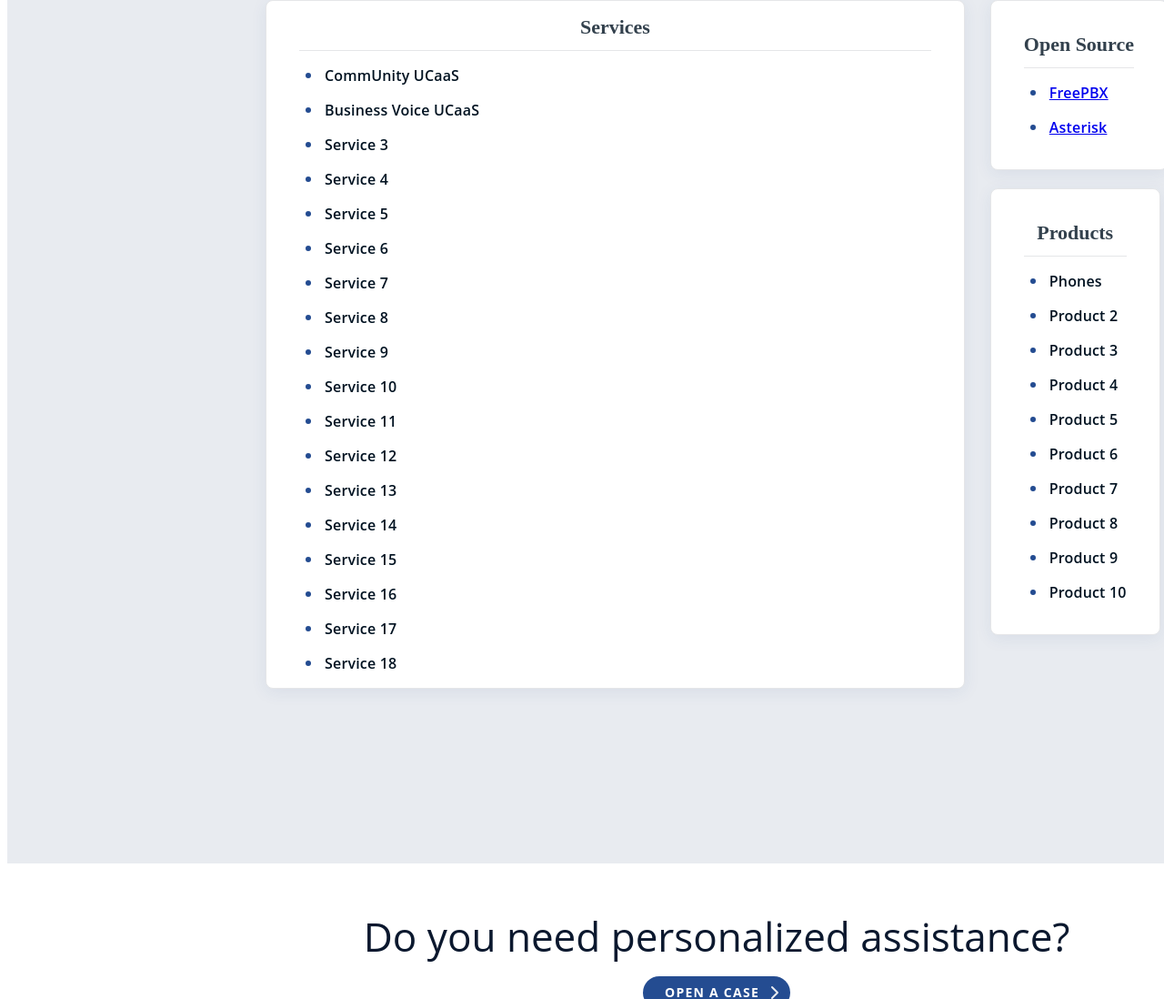
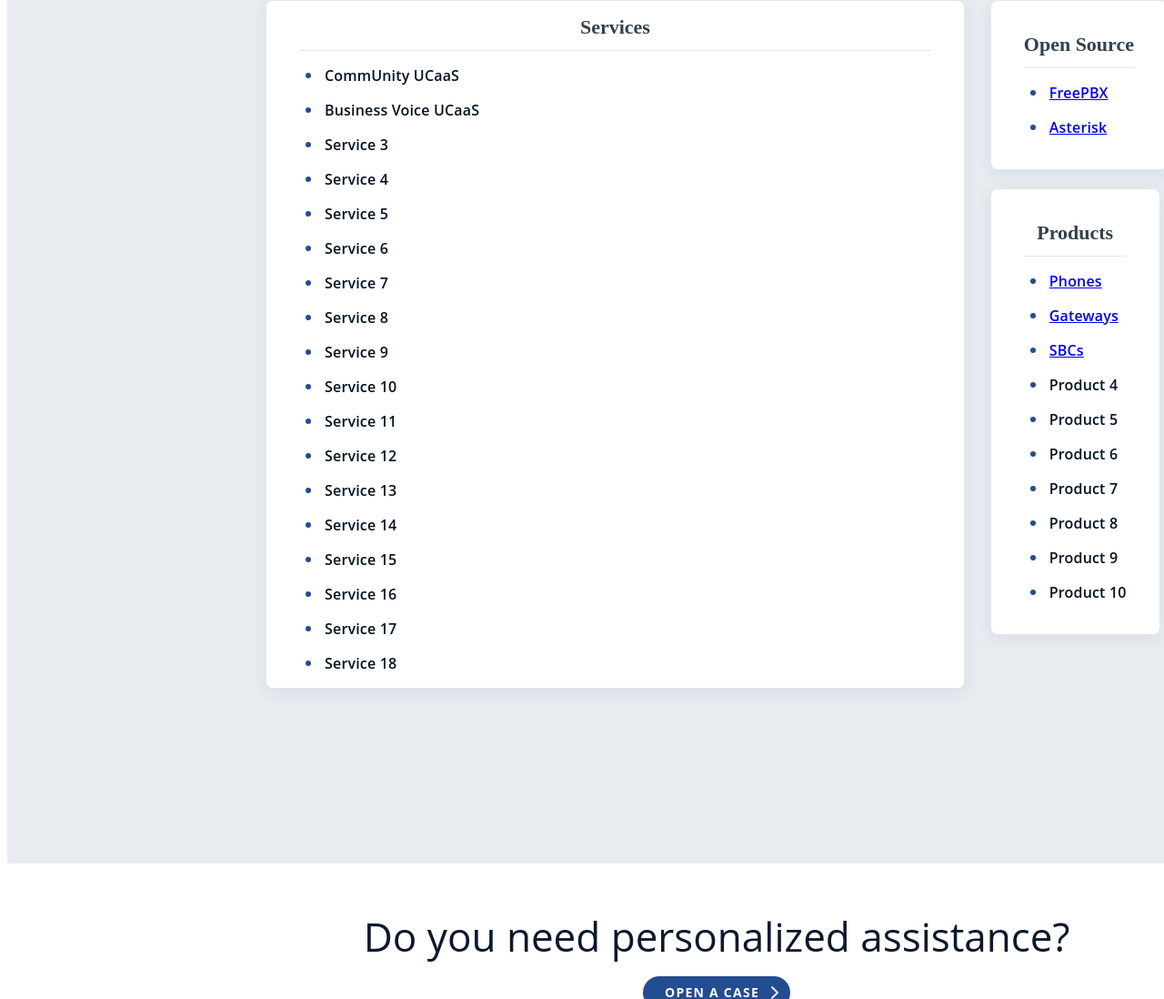
Before and after one commit to sangoma/security-landing-page, a plain HTML site: page index.html in a window 1280 px wide. Shown: the part 611-1709 px from the top of the page at 91% size. Drawn offline with Linux system fonts and the light colour scheme.

```diff
--- a/index.html
+++ b/index.html
@@ -178,7 +178,7 @@
                   <div style="width: 20px; height: 20px; flex-direction: column; justify-content: center; align-items: center; display: inline-flex">
                     <div style="width: 6px; height: 6px; background: #244C91; border-radius: 9999px"></div>
                   </div>
-                  <div style="color: #001221; font-size: 16px; font-family: Open Sans; font-weight: 600; letter-spacing: 0.18px; word-wrap: break-word">Phones</div>
+                  <div style="color: #001221; font-size: 16px; font-family: Open Sans; font-weight: 600; letter-spacing: 0.18px; word-wrap: break-word"><a href="https://github.com/sangoma/security-hardware-products/security/advisories">Phones</a></div>
                 </div>
               </div>
               <div style="flex-direction: column; justify-content: center; align-items: flex-start; gap: 16px; display: flex">
@@ -186,7 +186,7 @@
                   <div style="width: 20px; height: 20px; flex-direction: column; justify-content: center; align-items: center; display: inline-flex">
                     <div style="width: 6px; height: 6px; background: #244C91; border-radius: 9999px"></div>
                   </div>
-                  <div style="color: #001221; font-size: 16px; font-family: Open Sans; font-weight: 600; letter-spacing: 0.18px; word-wrap: break-word">Product 2</div>
+                  <div style="color: #001221; font-size: 16px; font-family: Open Sans; font-weight: 600; letter-spacing: 0.18px; word-wrap: break-word"><a href="https://github.com/sangoma/security-hardware-products/security/advisories">Gateways</a></div>
                 </div>
               </div>
               <div style="flex-direction: column; justify-content: center; align-items: flex-start; gap: 16px; display: flex">
@@ -194,7 +194,7 @@
                   <div style="width: 20px; height: 20px; flex-direction: column; justify-content: center; align-items: center; display: inline-flex">
                     <div style="width: 6px; height: 6px; background: #244C91; border-radius: 9999px"></div>
                   </div>
-                  <div style="color: #001221; font-size: 16px; font-family: Open Sans; font-weight: 600; letter-spacing: 0.18px; word-wrap: break-word">Product 3</div>
+                  <div style="color: #001221; font-size: 16px; font-family: Open Sans; font-weight: 600; letter-spacing: 0.18px; word-wrap: break-word"><a href="https://github.com/sangoma/security-hardware-products/security/advisories">SBCs</a></div>
                 </div>
               </div>
               <div style="flex-direction: column; justify-content: center; align-items: flex-start; gap: 16px; display: flex">
```
